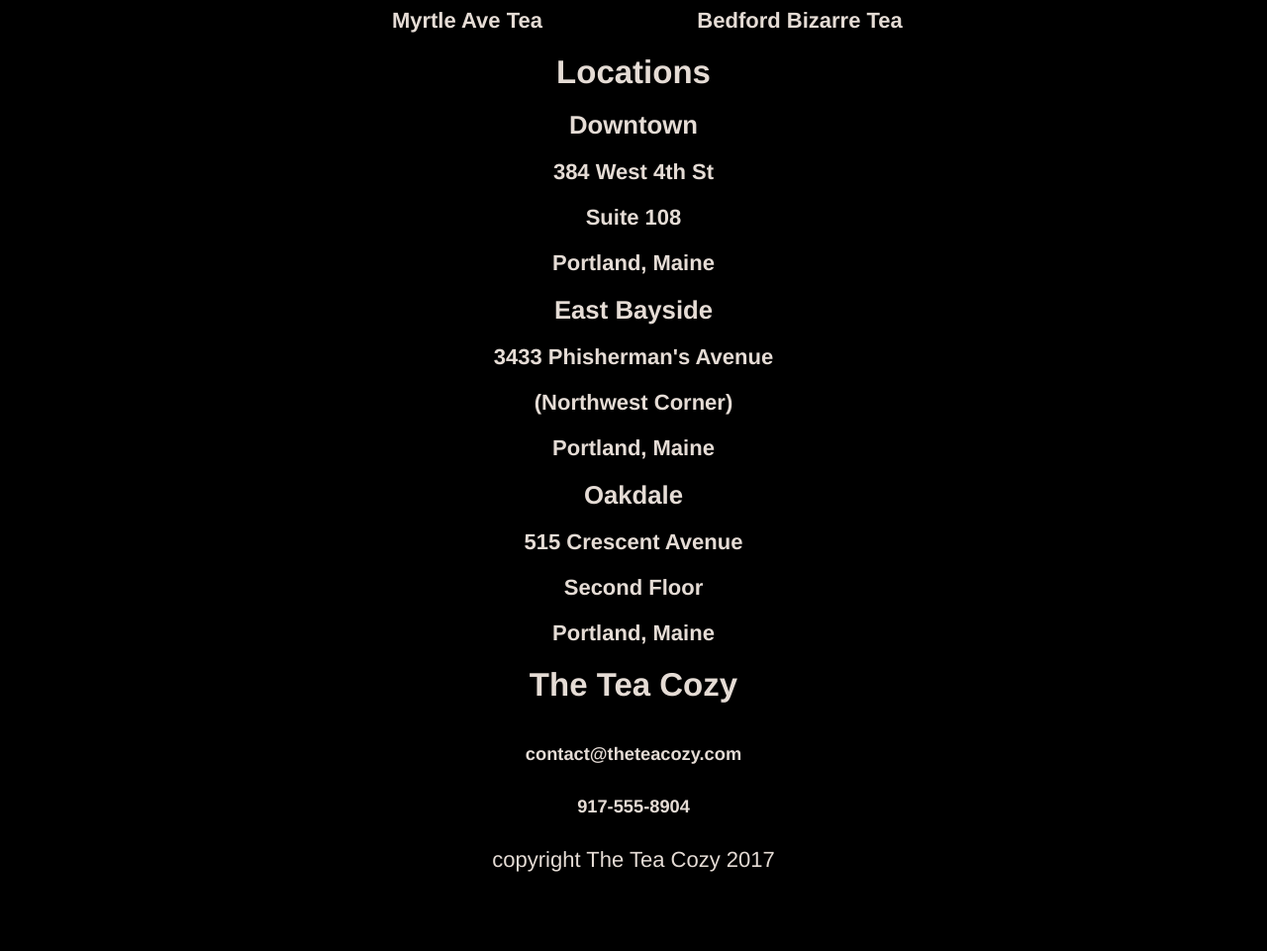
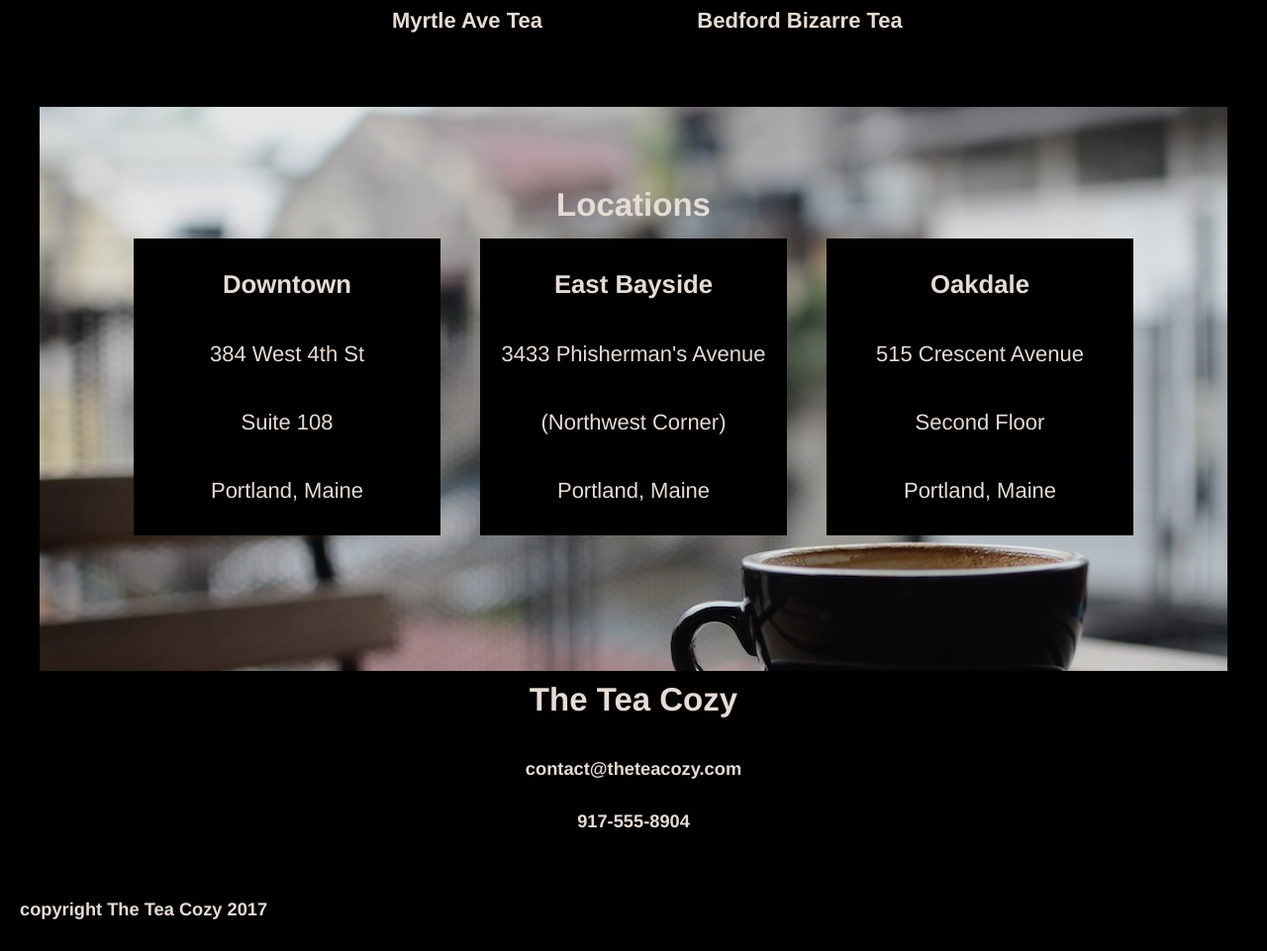
Before and after one commit to MSiccama/Tea-Cozy, a plain HTML site: page index.html in a window 1280 px wide. Shown: the part 1432-2393 px from the top of the page at 99% size. Before the commit the page ends 2314 px from the top, so only its background shows below. Drawn offline with Linux system fonts and the light colour scheme.

Commit message:
Submit final changes html and locations, contact, footer for CSS.

```diff
--- a/index.html
+++ b/index.html
@@ -66,9 +66,9 @@
      </div>
 
      <!--Locations-->
-     <div class="venues">
-       <div id="locations">
-         <h2>Locations</h2>
+     <div id="locations">
+       <h2>Locations</h2>
+       <div class="venues">
          <div class="downtown venue">
            <h3>Downtown</h3>
            <h4>384 West 4th St</h4>
@@ -100,7 +100,7 @@
 
    <!--footer-->
    <footer>
-     <span>copyright The Tea Cozy 2017</span>
+     <h5>copyright The Tea Cozy 2017</h5>
    </footer>
 
   </body>
--- a/resources/CSS/style.css
+++ b/resources/CSS/style.css
@@ -66,6 +66,7 @@ nav span {
 }
 
 .tea {
+  height: 700px;
   width: 1000px
   text-align: center;
   padding-top: 70px;
@@ -103,3 +104,41 @@ h2, h3, h4 {
   text-align: center;
   display: block;
 }
+
+#locations {
+  padding-top: 70px;
+  height: 500px;
+  background-image: url("../background.jpg");
+  width: 1200px;
+}
+
+.venues {
+  display: flex;
+  justify-content: center;
+}
+
+.venue {
+  display: inline-flex;
+  flex-direction: column;
+  justify-content: space-around;
+  height: 280px;
+  width: 290px;
+  margin: 5px 20px;
+  padding: 10px;
+  background-color: black;
+  opacity: 1;
+}
+
+.venue h4 {
+  font-weight: normal;
+}
+
+.contact {
+  height: 200px;
+}
+
+footer {
+  text-align: left;
+  padding-left: 20px;
+  margin: auto 0;
+}
```
